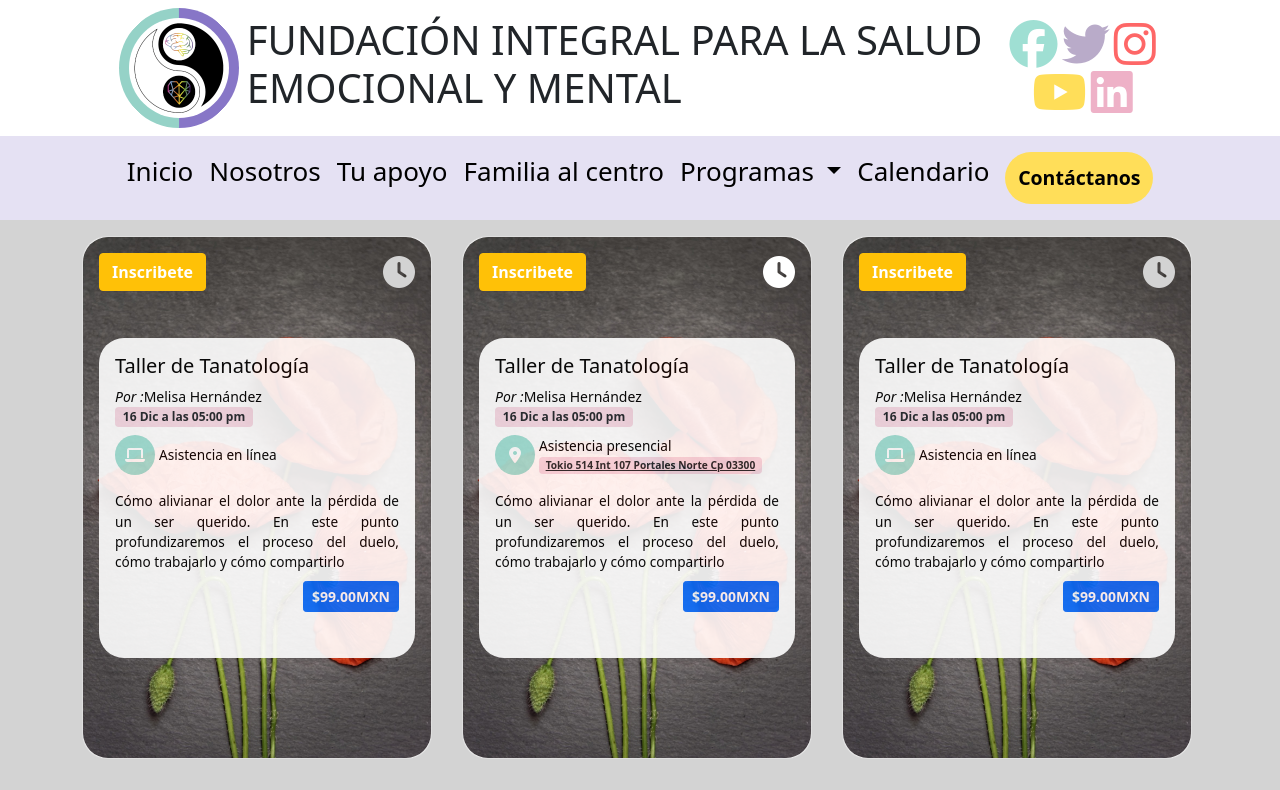
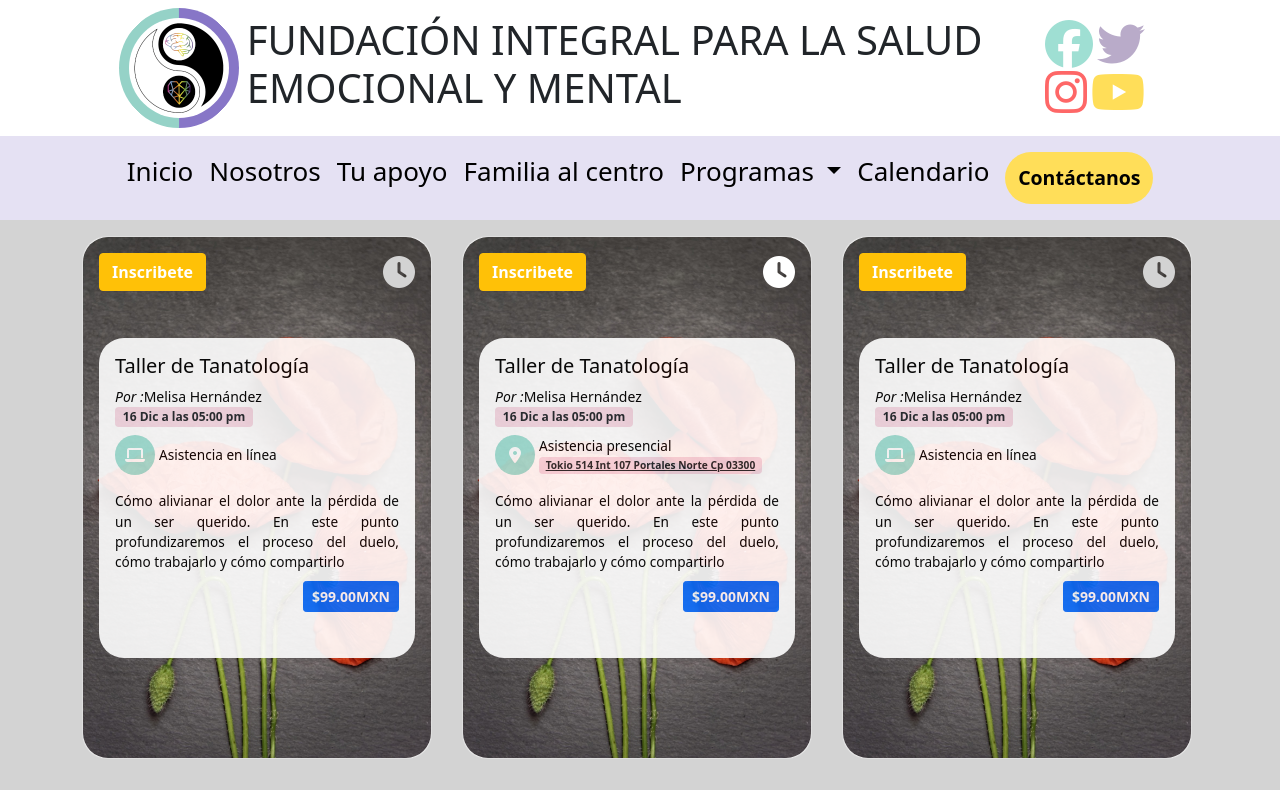
Before and after one commit to irveha/fisem-prototype, a plain HTML site: page index.html in a window 1280 px wide. Shown: the top 790 px of the page. Drawn offline with nearby package versions, Linux system fonts and the light colour scheme.

Commit message:
Update index.html

```diff
--- a/index.html
+++ b/index.html
@@ -40,7 +40,7 @@
 						<i class="fab fa-twitter fa-3x twitter"></i>
 						<i class="fab fa-instagram fa-3x instagram"></i>
 						<i class="fab fa-youtube fa-3x youtube"></i>
-						<i class="fab fa-linkedin fa-3x linkedin"></i>
+						<!-- <i class="fab fa-linkedin fa-3x linkedin"></i> -->
 
 					</div>
 				</div>
```
